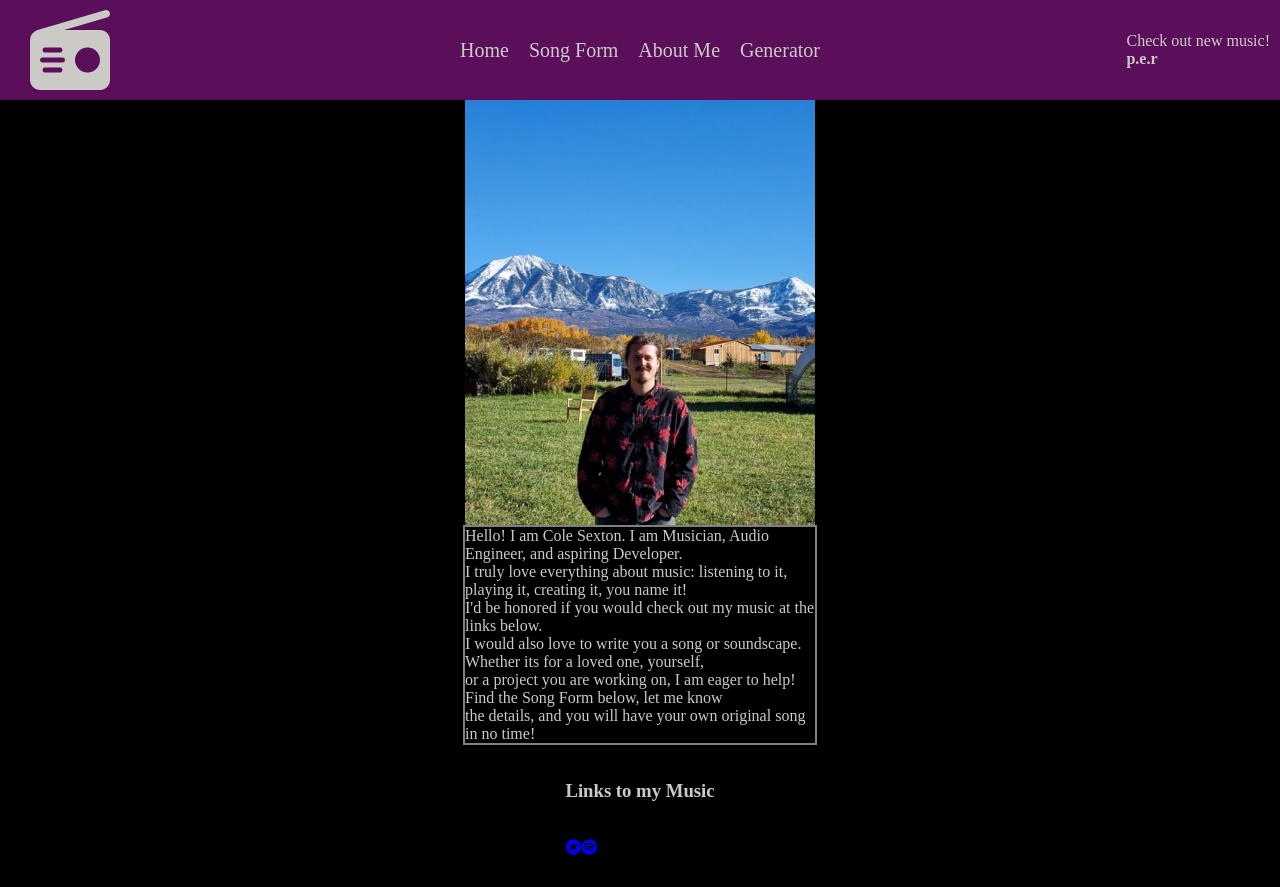
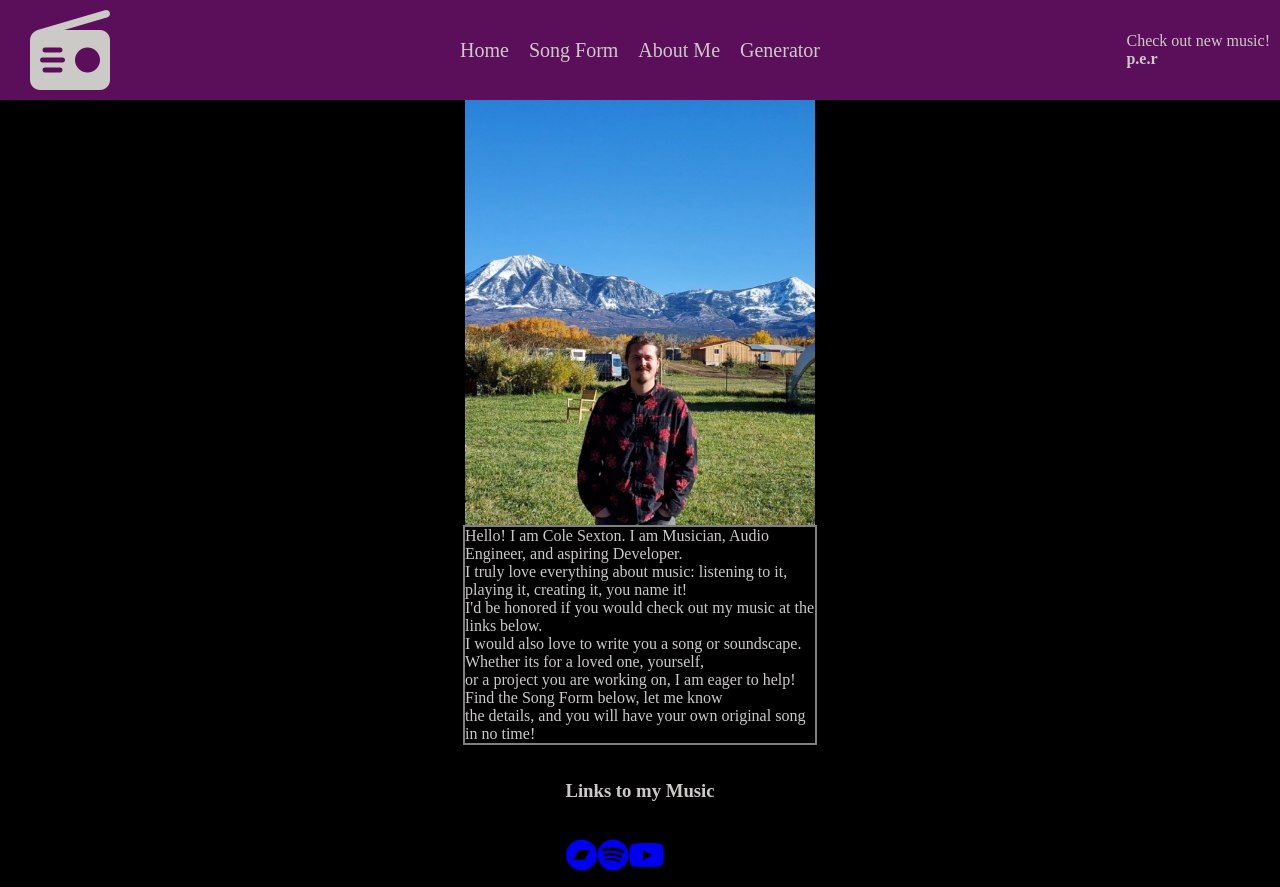
Before and after one commit to ColeSexton/final-U1-Cole-S, a React (Vite) app in the folder coles-webpage/: page /Bio in a window 1280 px wide. Built offline with nearby package versions, Linux system fonts and the light colour scheme.

Commit message:
added working links to bio

```diff
--- a/coles-webpage/src/components/Bio.jsx
+++ b/coles-webpage/src/components/Bio.jsx
@@ -1,6 +1,7 @@
 import { Link } from "react-router-dom";
 import Footer from "./reuse/Footer";
 import Header from "./reuse/Header";
+import { FaYoutube } from "react-icons/fa";
 
 const Bio = () =>{
 
@@ -25,10 +26,12 @@ const Bio = () =>{
                         <h3>Links to my Music</h3>
                         <br />
                         <Link to={'https://colesexton.bandcamp.com/album/before-the-people'} target="_blank">
-                         <i class="fa-brands fa-bandcamp" />
+                         <i className="fa-brands fa-bandcamp fa-2x" />
                         </Link>
 
-                        <Link><i class="fa-brands fa-spotify" /></Link>
+                        <Link to={'https://open.spotify.com/artist/4ZsyQ1tTX0Fqz6PrUw2MsW'} target="_blank"><i className="fa-brands fa-spotify fa-2x" /></Link>
+
+                        <Link to={'https://www.youtube.com/watch?v=LZc4Tk4U1_M&list=OLAK5uy_m34yo8HtKXGJtFsrj5ygXFrp4UA9RtRw0'} target="_blank"><i className="fa-brands fa-youtube fa-2x" /></Link>
                     </p>
 
 
--- a/coles-webpage/src/components/Submission.jsx
+++ b/coles-webpage/src/components/Submission.jsx
@@ -1,6 +1,6 @@
 import SongForm from "./SongForm";
 import Header from "./reuse/Header";
-
+import Footer from "./reuse/Footer"
 
 const Submission = () =>{
     return(
@@ -19,6 +19,7 @@ const Submission = () =>{
                 If you have more questions, reach out to me via email
 
             </section>
+            <Footer />
         </div>
     )
 
```
